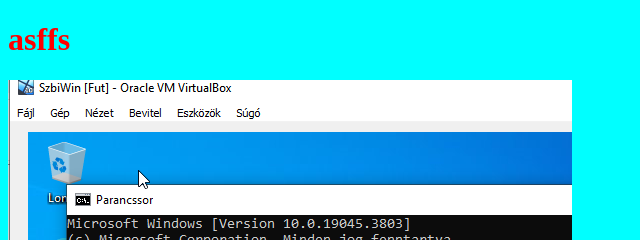
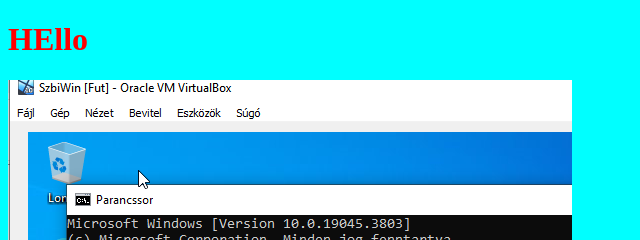
Before and after one commit to h3Ct0RRR/0109, a plain HTML site: page index.html in a window 1280 px wide. Shown: the top 240 px of the page, 0-640 px from the left. Drawn offline with Linux system fonts and the light colour scheme.

Commit message:
Update index.html

```diff
--- a/index.html
+++ b/index.html
@@ -7,7 +7,7 @@
     <link rel="stylesheet" href="style.css">
 </head>
 <body>
-    <h1>asffs</h1>
+    <h1>HEllo</h1>
     <img src="Kép8.PNG">
 </body>
 </html>
```
